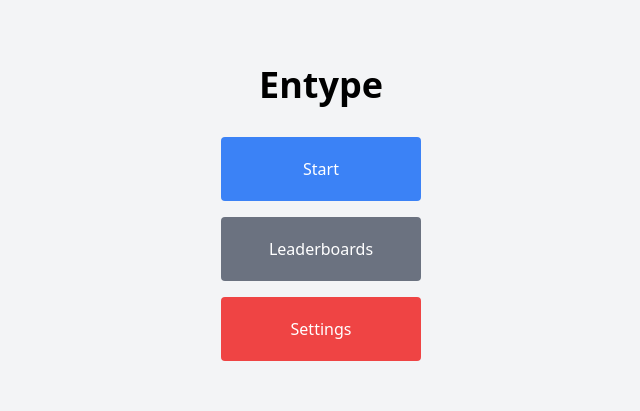
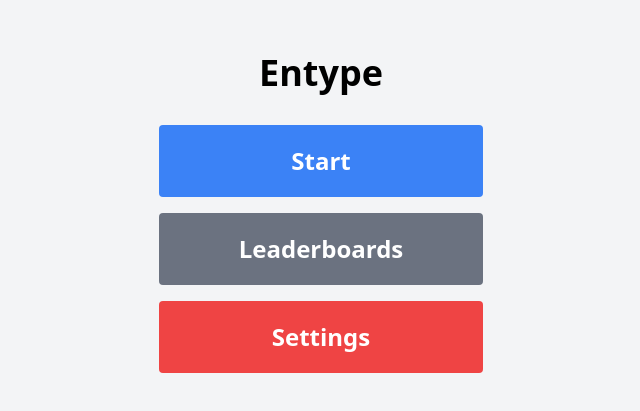
Before and after one commit to RomaruDaze/entype, a React (Vite) app: page / in a window 1280 px wide. Shown: the part 187-598 px from the top of the page, without its empty margins (319-959 px from the left). Built offline with nearby package versions, Linux system fonts and the light colour scheme.

Commit message:
Adding new Pages

```diff
--- a/package.json
+++ b/package.json
@@ -13,7 +13,8 @@
     "@emotion/react": "^11.11.4",
     "@emotion/styled": "^11.11.5",
     "react": "^18.3.1",
-    "react-dom": "^18.3.1"
+    "react-dom": "^18.3.1",
+    "react-router-dom": "^6.25.1"
   },
   "devDependencies": {
     "@types/react": "^18.3.3",
--- a/src/App.tsx
+++ b/src/App.tsx
@@ -1,11 +1,21 @@
+import React from "react";
+import { BrowserRouter as Router, Route, Routes } from "react-router-dom";
 import HomePage from "./components/HomePage";
+import GamePage from "./components/GamePage";
+import LDPage from "./components/LDPage";
+import SettingPage from "./components/SettingPage";
 
-function App() {
+const App: React.FC = () => {
   return (
-    <>
-      <HomePage />
-    </>
+    <Router>
+      <Routes>
+        <Route path="/" element={<HomePage />} />
+        <Route path="/GamePage" element={<GamePage />} />
+        <Route path="/LDPage" element={<LDPage />} />
+        <Route path="/SettingPage" element={<SettingPage />} />
+      </Routes>
+    </Router>
   );
-}
+};
 
 export default App;
--- /dev/null
+++ b/src/components/GamePage.tsx
@@ -0,0 +1,7 @@
+import React from "react";
+
+const GamePage: React.FC = () => {
+  return <div>GamePage</div>;
+};
+
+export default GamePage;
--- a/src/components/HomePage.tsx
+++ b/src/components/HomePage.tsx
@@ -1,30 +1,35 @@
 import React from "react";
+import { useNavigate } from "react-router-dom";
 
 const HomePage: React.FC = () => {
+  const navigate = useNavigate();
   return (
     <div className="flex flex-col items-center justify-center min-h-screen bg-gray-100">
       <h1 className="text-4xl font-bold mb-8">Entype</h1>
       <div className="flex flex-col space-y-4 ">
         <button
-          className="px-12 py-5 bg-blue-500 text-white rounded"
+          className="px-20 py-5 bg-blue-500 text-white rounded text-2xl font-bold"
           onClick={() => {
             console.log("Start");
+            navigate("/GamePage");
           }}
         >
           Start
         </button>
         <button
-          className="px-12 py-5 bg-gray-500 text-white rounded"
+          className="px-20 py-5 bg-gray-500 text-white rounded text-2xl font-bold"
           onClick={() => {
             console.log("Leaderboards");
+            navigate("/LDPage");
           }}
         >
           Leaderboards
         </button>
         <button
-          className="px-12 py-5 bg-red-500 text-white rounded"
+          className="px-20 py-5 bg-red-500 text-white rounded text-2xl font-bold"
           onClick={() => {
             console.log("Exit");
+            navigate("/SettingPage");
           }}
         >
           Settings
--- /dev/null
+++ b/src/components/LDPage.tsx
@@ -0,0 +1,7 @@
+import React from "react";
+
+const LDPage: React.FC = () => {
+  return <div>LDPage</div>;
+};
+
+export default LDPage;
--- /dev/null
+++ b/src/components/ScorePage.tsx
@@ -0,0 +1,7 @@
+import React from "react";
+
+const ScorePage: React.FC = () => {
+  return <div>ScorePage</div>;
+};
+
+export default ScorePage;
--- /dev/null
+++ b/src/components/SettingPage.tsx
@@ -0,0 +1,7 @@
+import React from "react";
+
+const SettingPage: React.FC = () => {
+  return <div>SettingPage</div>;
+};
+
+export default SettingPage;
```
Also changed, not shown: 1 other file (tests, documents, lock files or other folders).
